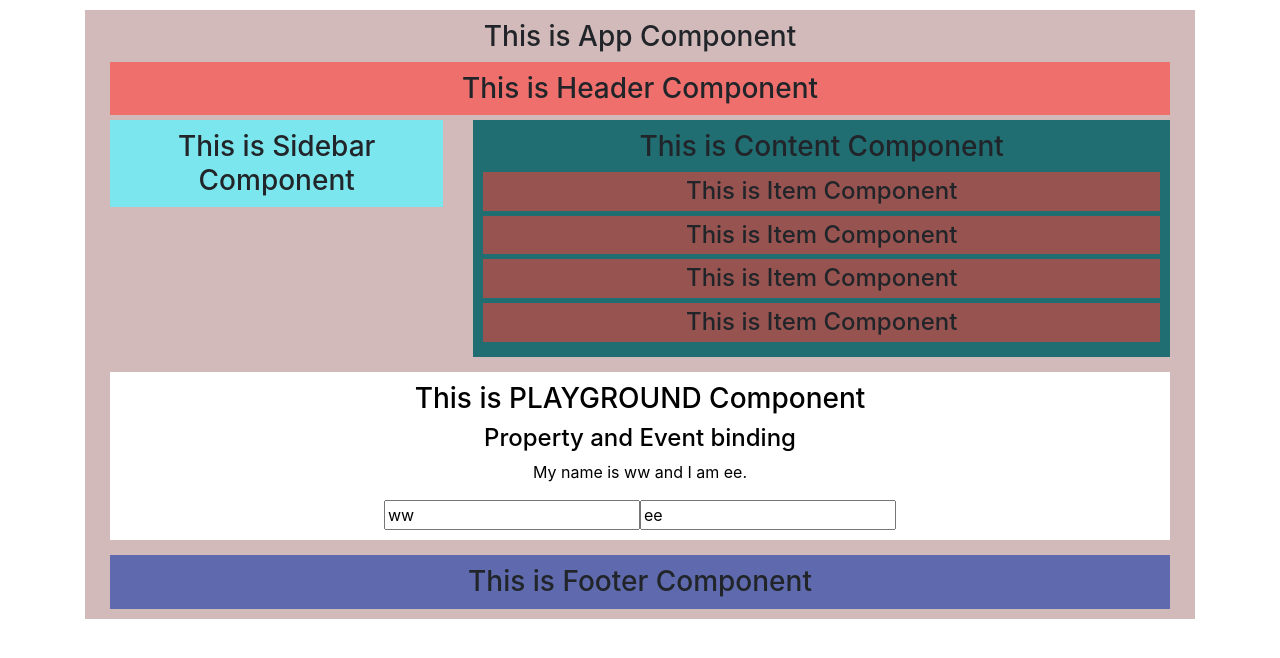
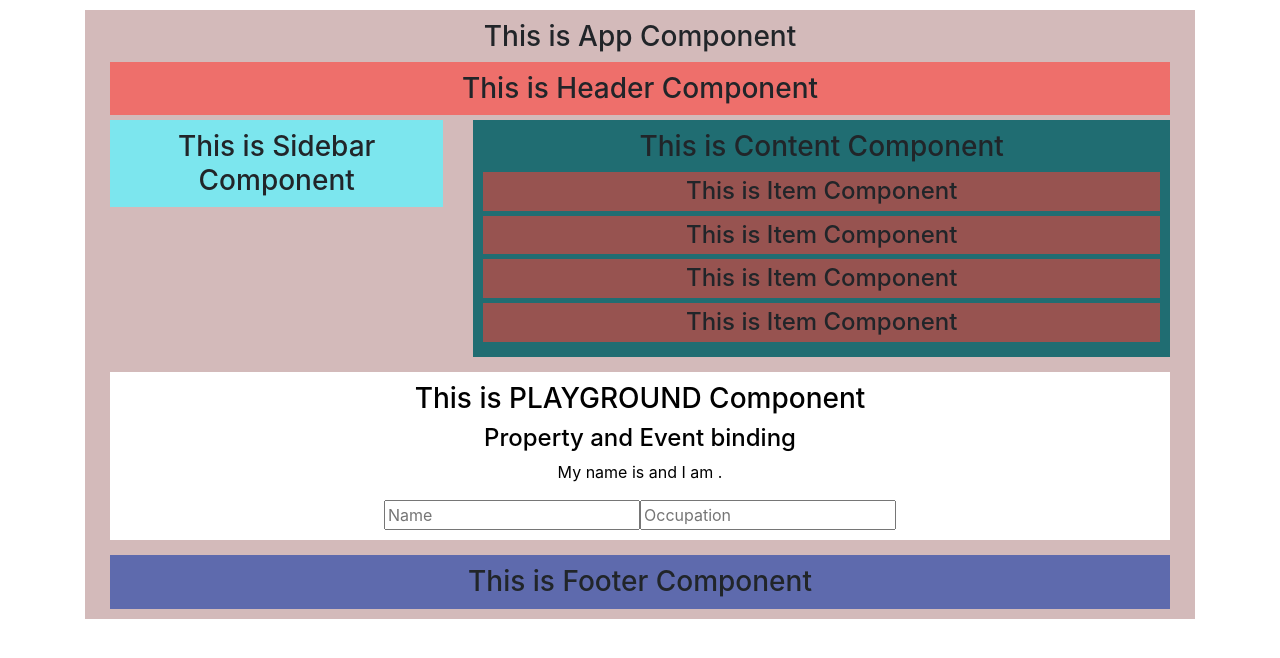
Before and after one commit to dariusz75/testAngular, an Angular app: page / in a window 1280 px wide. Shown: the top 658 px of the page. Built offline with nearby package versions, Linux system fonts and the light colour scheme.

Commit message:
completed

```diff
--- a/src/app/app.module.ts
+++ b/src/app/app.module.ts
@@ -8,6 +8,7 @@ import { ContentComponent } from './content/content.component';
 import { ItemComponent } from './item/item.component';
 import { FooterComponent } from './footer/footer.component';
 import { PlaygroundComponent } from './playground/playground.component';
+import { FormsModule } from '@angular/forms';
 
 @NgModule({
   declarations: [
@@ -20,7 +21,8 @@ import { PlaygroundComponent } from './playground/playground.component';
     PlaygroundComponent
   ],
   imports: [
-    BrowserModule
+    BrowserModule,
+    FormsModule
   ],
   providers: [],
   bootstrap: [AppComponent]
--- a/src/app/playground/playground.component.html
+++ b/src/app/playground/playground.component.html
@@ -2,6 +2,6 @@
   <h3> This is {{title | uppercase}} Component </h3>
   <h4>{{ subtitle }}</h4>
   <p>My name is {{name}} and I am {{occupation}}.</p>
-  <input [value]="name" (input)="saveName($event)">
-  <input [value]="occupation" (input)="saveOccupation($event)">
+  <input [(ngModel)]="name" placeholder="Name">
+  <input [(ngModel)]="occupation" placeholder="Occupation">
 </div>
--- a/src/app/playground/playground.component.ts
+++ b/src/app/playground/playground.component.ts
@@ -10,18 +10,10 @@ export class PlaygroundComponent implements OnInit {
 
   title = 'Playground';
   subtitle = 'Property and Event binding';
-  name = 'ww';
-  occupation = 'ee';
+  name = '';
+  occupation = '';
 
 
-  saveName(event) {
-    this.name = event.target.value;
-
-  }
-
-  saveOccupation(event) {
-    this.occupation = event.target.value;
-  }
 
   ngOnInit() {
   }
```
